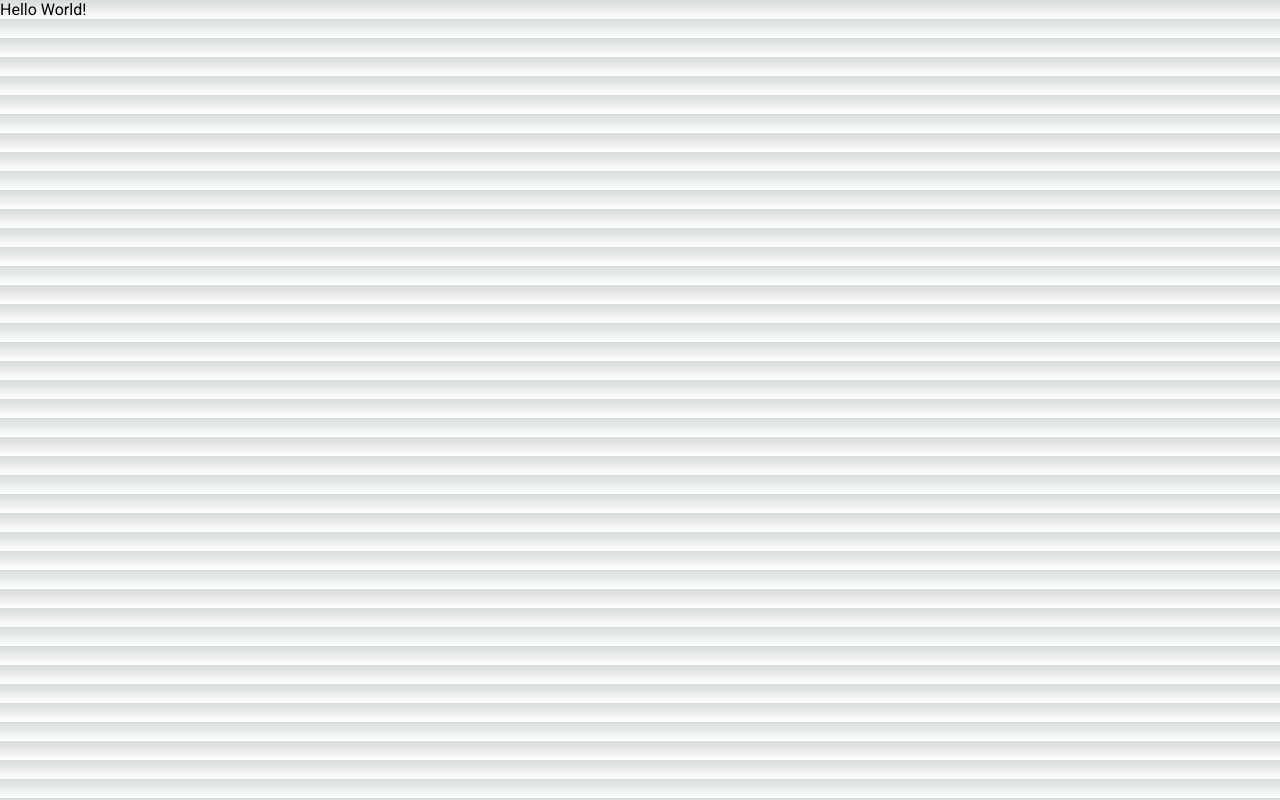
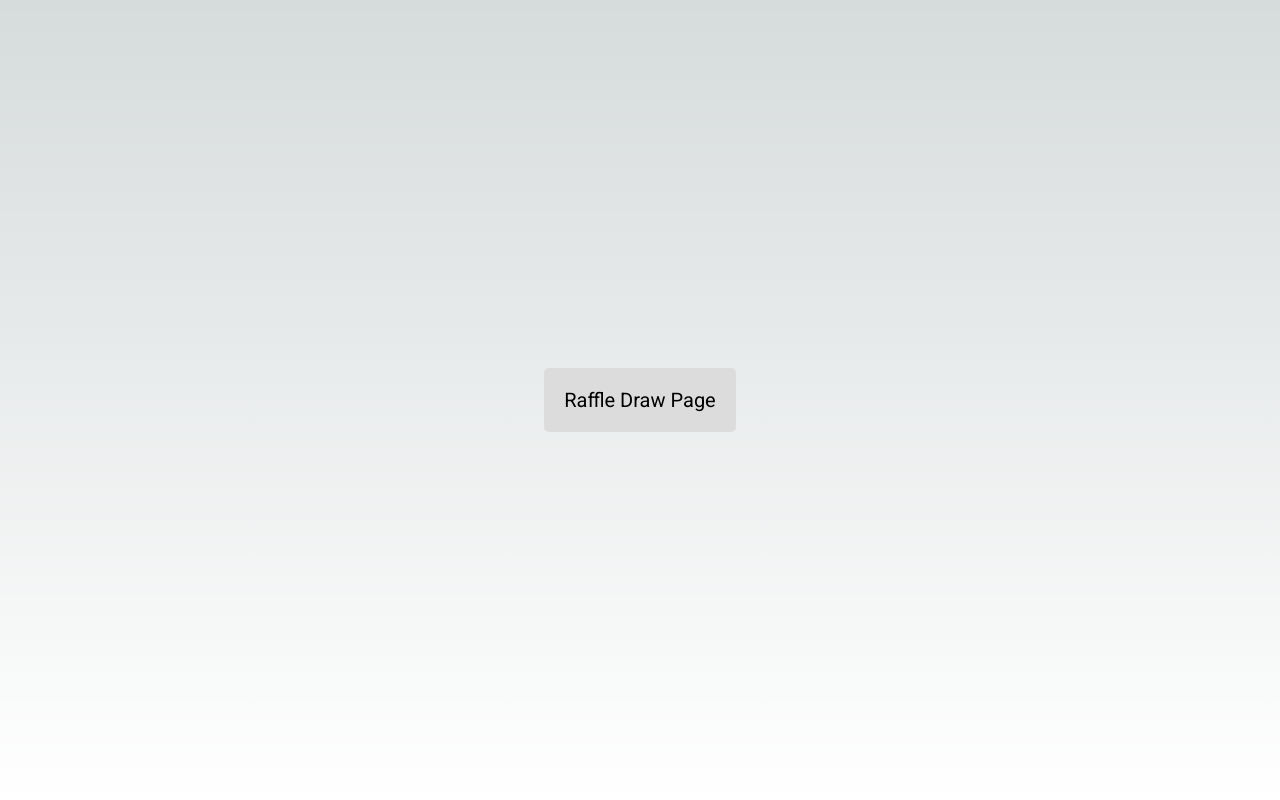
Before and after one commit to tanvirtbf/BeautyBooth-Raffle-Draw-Page-Next.js-Bootstrap, a Next.js app: page / in a window 1280 px wide. Built offline with nearby package versions, Linux system fonts and the light colour scheme.

Commit message:
Home page button complete

```diff
--- a/src/app/globals.css
+++ b/src/app/globals.css
@@ -105,3 +105,19 @@
     color-scheme: dark;
   }
 }
+
+.raffle-btn{
+  width: 100vw;
+  height: 100vh;
+  display: flex;
+  justify-content: center;
+  align-items: center;
+}
+.raffle-btn a{
+  padding: 20px;
+  font-size: 20px;
+  cursor: pointer;
+  background-color: gainsboro;
+  color: black;
+  border-radius: 5px;
+}
--- a/src/app/page.js
+++ b/src/app/page.js
@@ -1,8 +1,10 @@
 import Image from "next/image";
-import styles from "./page.module.css";
+import Link from "next/link";
 
 export default function Home() {
   return (
-    <main>Hello World!</main>
+    <main className="raffle-btn">
+      <Link href={"/raffle-draw"}>Raffle Draw Page</Link>
+    </main>
   );
 }
```
